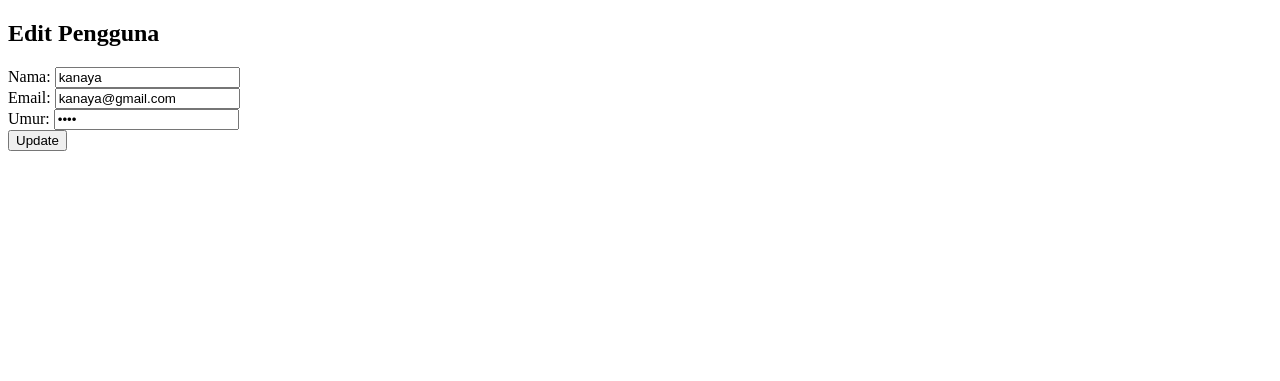
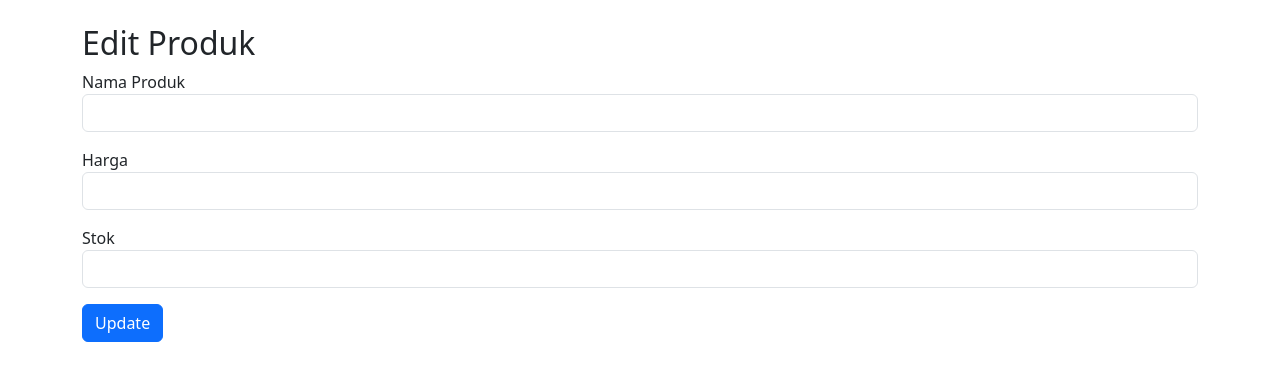
Before and after one commit to kanayaw/Latihan_CRUD_06988, a PHP site: page /edit.php?id=1 in a window 1280 px wide. Shown: the top 381 px of the page. Run offline with PHP 8.4, Linux system fonts and the light colour scheme; data comes from the database, SQL or seed files in the repository; data that the repository does not hold is empty.

Commit message:
Update setelah rename repo

```diff
--- a/edit.php
+++ b/edit.php
@@ -3,26 +3,35 @@ include 'config.php';
 $id = $_GET['id'];
 $user = $conn->query("SELECT * FROM users WHERE id=$id")->fetch_assoc();
 if ($_SERVER["REQUEST_METHOD"] == "POST") {
- $name = $_POST['name'];
- $email = $_POST['email'];
- $passw = $_POST['passw'];
- $conn->query("UPDATE users SET name='$name', email='$email',
-passw='$passw' WHERE id=$id");
- header("Location: index.php");
+    $nama = $_POST['nama_produk'];
+    $harga = $_POST['harga'];
+    $stok = $_POST['stok'];
+    $conn->query("UPDATE products SET nama_produk='$nama', harga='$harga', stok='$stok' WHERE id=$id");
+    header("Location: index.php");
 }
 ?>
 <!DOCTYPE html>
 <html>
-<body>
- <h2>Edit Pengguna</h2>
- <form method="POST">
- Nama: <input type="text" name="name" value="<?= $user['name'] ?>"
-required><br>
- Email: <input type="email" name="email" value="<?= $user['email'] ?>"
-required><br>
- Umur: <input type="password" name="passw" value="<?= $user['passw']
-?>" required><br>
- <button type="submit">Update</button>
- </form>
+<head>
+    <title>Edit Produk</title>
+    <link href="https://cdn.jsdelivr.net/npm/bootstrap@5.3.0/dist/css/bootstrap.min.css" rel="stylesheet">
+</head>
+<body class="container py-4">
+    <h2>Edit Produk</h2>
+    <form method="POST">
+        <div class="mb-3">
+            <label>Nama Produk</label>
+            <input type="text" name="nama_produk" value="<?= $product['nama_produk'] ?>" class="form-control" required>
+        </div>
+        <div class="mb-3">
+            <label>Harga</label>
+            <input type="number" name="harga" value="<?= $product['harga'] ?>" class="form-control" required>
+        </div>
+        <div class="mb-3">
+            <label>Stok</label>
+            <input type="number" name="stok" value="<?= $product['stok'] ?>" class="form-control" required>
+        </div>
+        <button type="submit" class="btn btn-primary">Update</button>
+    </form>
 </body>
 </html>
```
Also changed, not shown: Index.php (+14 -16 lines), create.php (+25 -14 lines).
